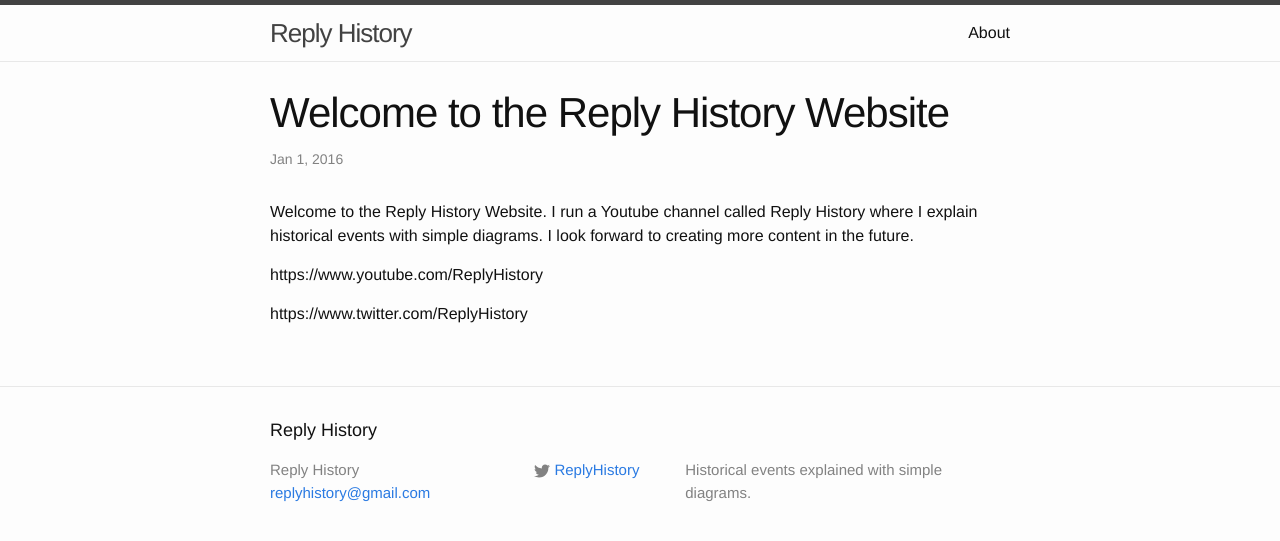
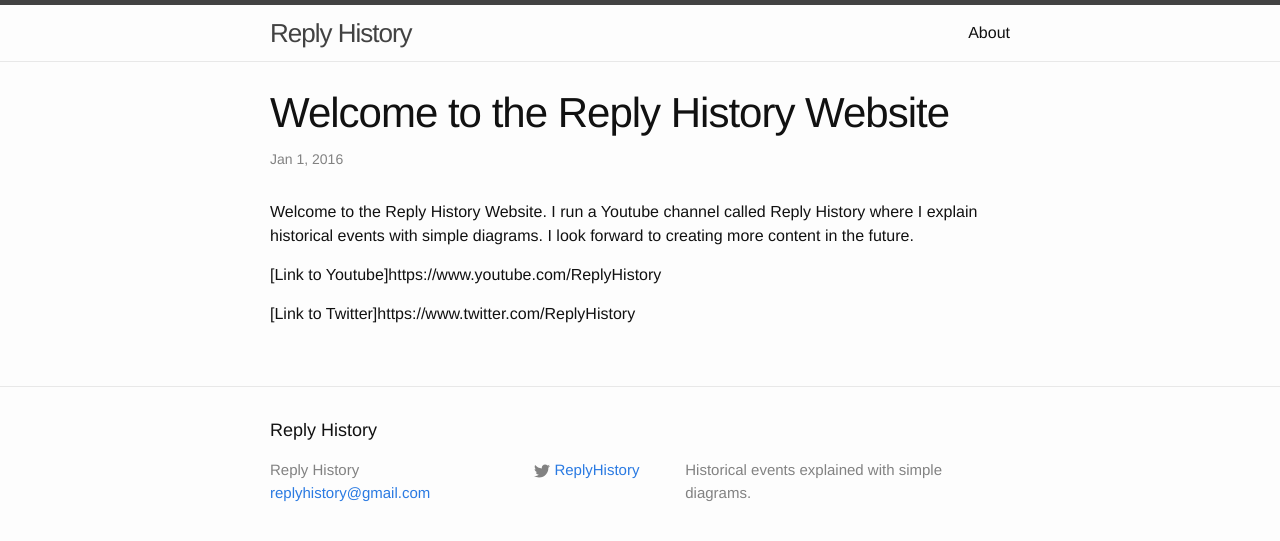
Before and after one commit to ReplyHistory/ReplyHistory.github.io, a Jekyll site: the page built from _posts/2016-01-01-Welcome-to-the-Reply-History-Website.markdown, in a window 1280 px wide. Shown: the top 541 px of the page. Built offline with Jekyll 4.4.1, drawn with Linux system fonts in a browser that asks for light colours.

Commit message:
Update 2016-01-01-Welcome-to-the-Reply-History-Website.markdown

```diff
--- a/_posts/2016-01-01-Welcome-to-the-Reply-History-Website.markdown
+++ b/_posts/2016-01-01-Welcome-to-the-Reply-History-Website.markdown
@@ -6,6 +6,6 @@
 ---
 Welcome to the Reply History Website. I run a Youtube channel called Reply History where I explain historical events with simple diagrams. I look forward to creating more content in the future.
 
-https://www.youtube.com/ReplyHistory
+[Link to Youtube]https://www.youtube.com/ReplyHistory
 
-https://www.twitter.com/ReplyHistory
+[Link to Twitter]https://www.twitter.com/ReplyHistory
```
